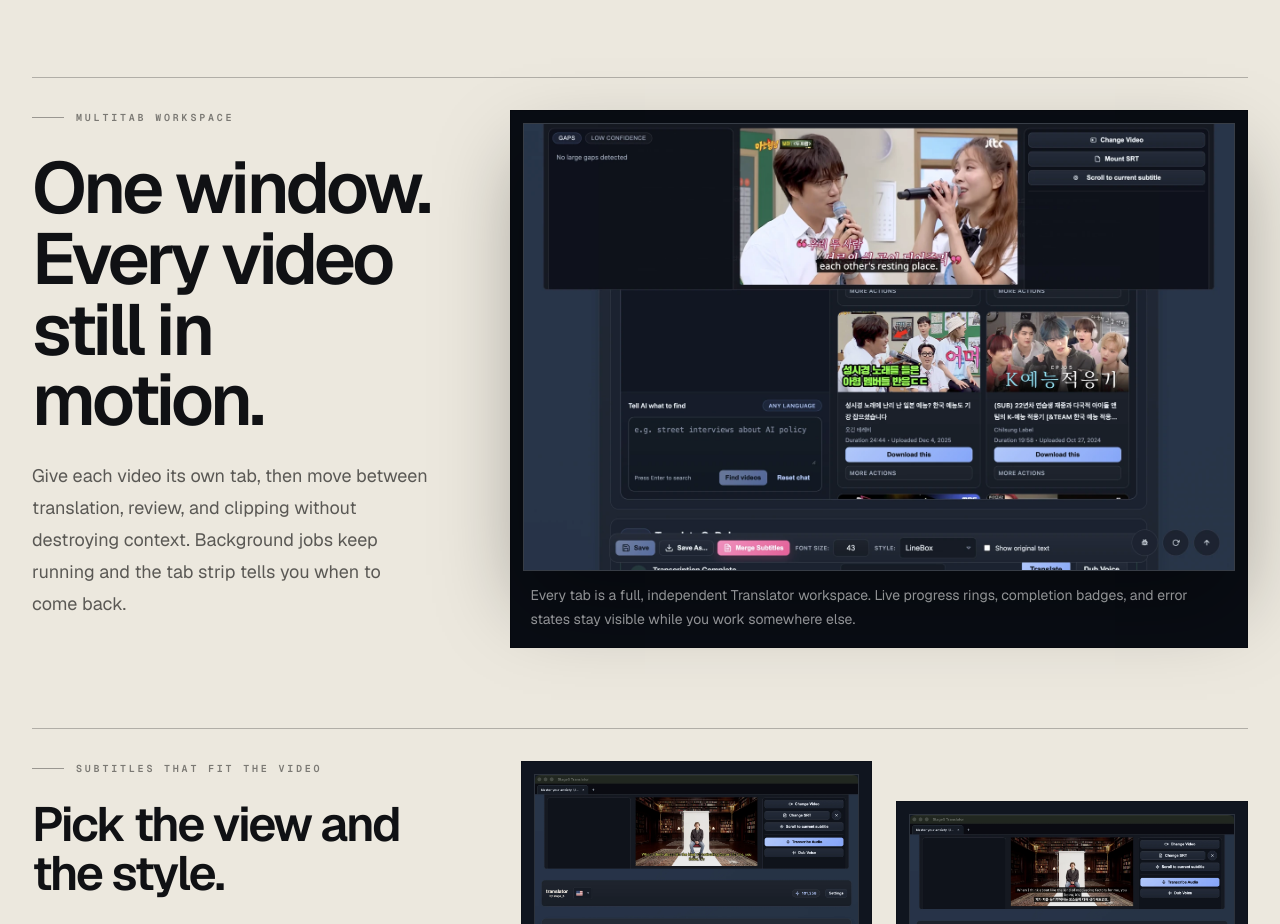
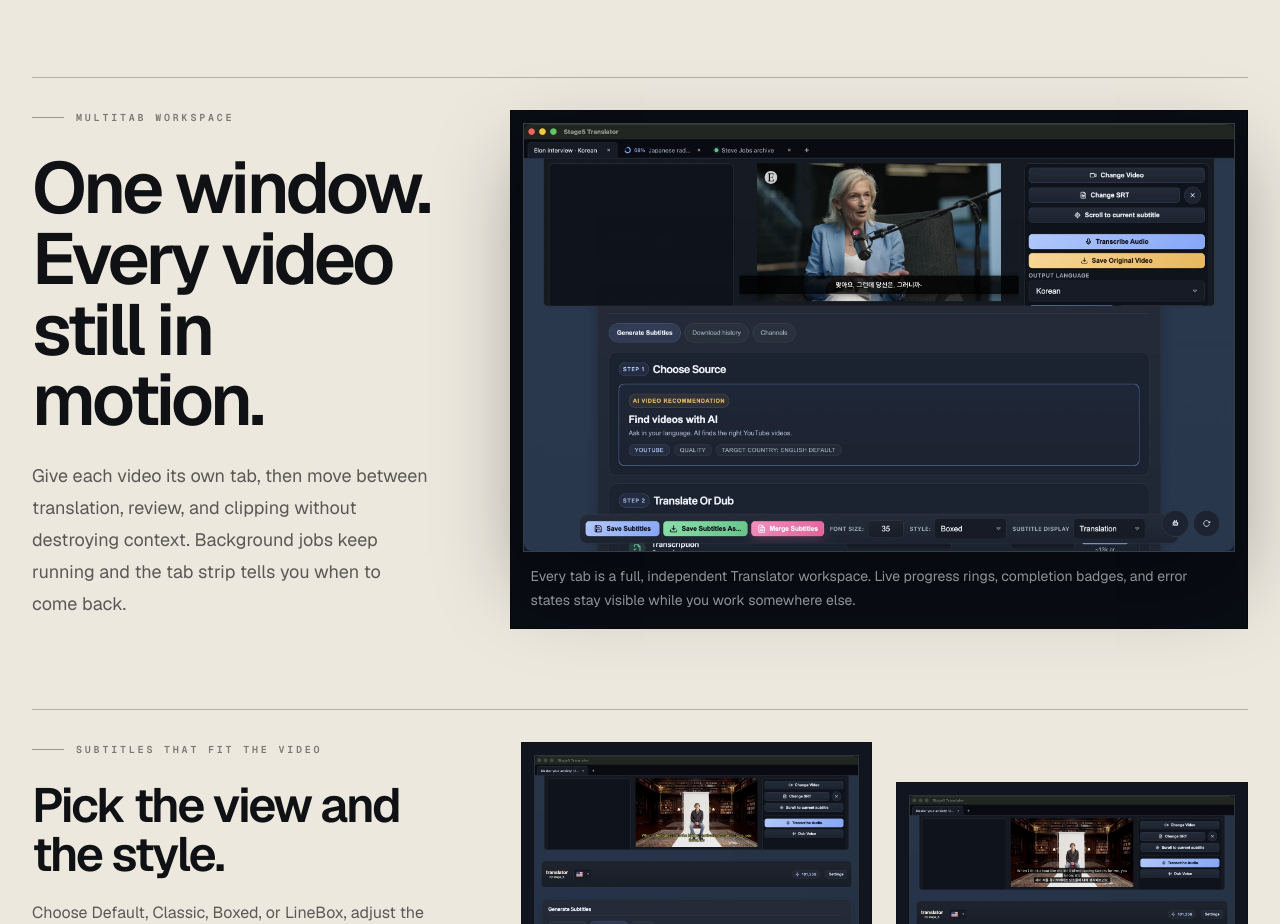
Before and after one commit to mikey1384/stage5-tools, a Next.js app: page / in a window 1280 px wide. Shown: the part 4260-5184 px from the top of the page. Built offline with nearby package versions, Linux system fonts and the light colour scheme; no server answers.

Commit message:
Show real multitab workspace on homepage

```diff
--- a/app/(home)/page.tsx
+++ b/app/(home)/page.tsx
@@ -27,9 +27,9 @@ const screenshots = {
     height: 1600,
   },
   multitab: {
-    src: "/screenshots/watch-translated-subtitles.webp",
-    width: 1536,
-    height: 1024,
+    src: "/screenshots/multitab-workspace-2026-08.webp",
+    width: 2400,
+    height: 1440,
   },
   originalClassic: {
     src: "/screenshots/subtitle-display-original-classic-2026-08.webp",
@@ -81,6 +81,7 @@ function getHomeStructuredData(locale: Locale) {
       "https://translator.tools/translator-social-card-editorial-2026-08.png",
     screenshot: [
       "https://translator.tools/screenshots/subtitle-display-translation-only-2026-08.webp",
+      "https://translator.tools/screenshots/multitab-workspace-2026-08.webp",
       "https://translator.tools/screenshots/subtitle-display-original-classic-2026-08.webp",
       "https://translator.tools/screenshots/subtitle-display-dual-linebox-2026-08.webp",
       "https://translator.tools/screenshots/download-library-2026-08.webp",
```
Also changed, not shown: public/screenshots/multitab-workspace-2026-08.webp (added).
